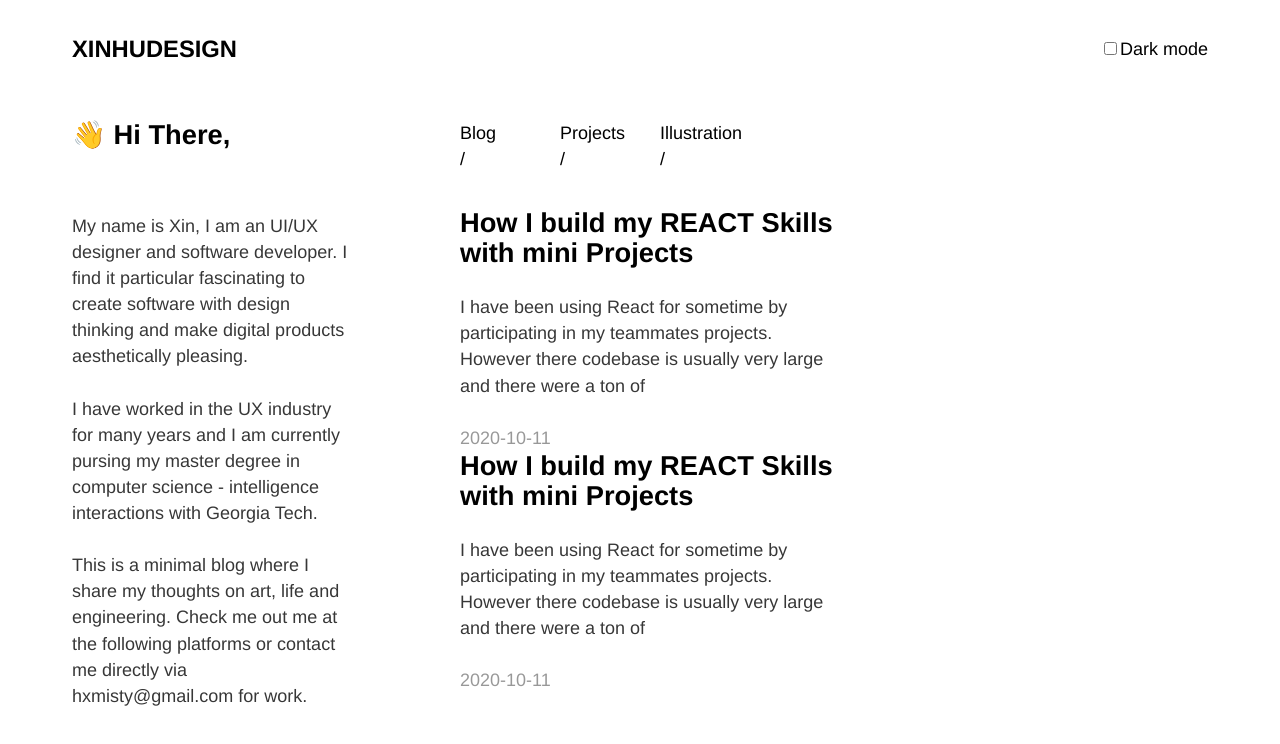
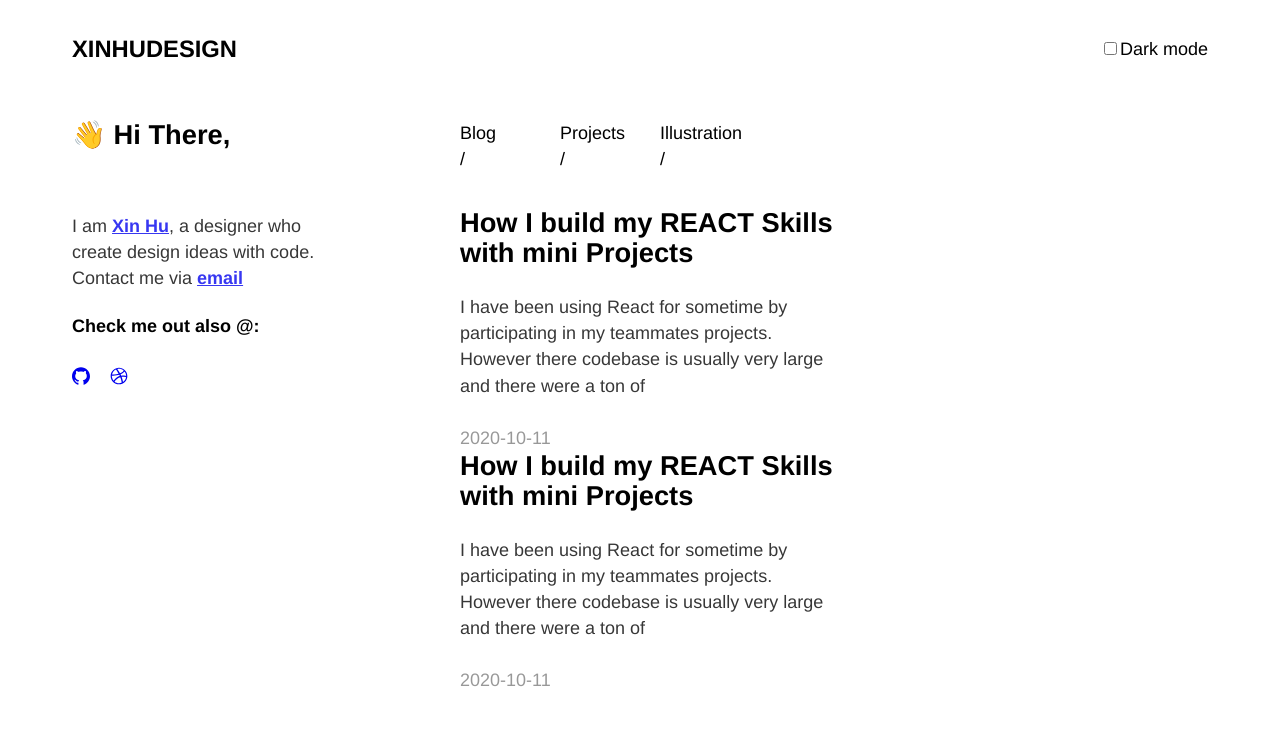
Before and after one commit to mistyhx/xinhu-blog, a Gatsby site: page / in a window 1280 px wide. Built offline with nearby package versions, Linux system fonts and the light colour scheme; Gatsby itself is replaced by a stand-in of ours.

Commit message:
updated the intro section

```diff
--- a/package.json
+++ b/package.json
@@ -5,6 +5,7 @@
   "version": "0.1.0",
   "author": "XIN HU <hxmisty@gmail.com>",
   "dependencies": {
+    "@ant-design/icons": "^4.2.1",
     "gatsby": "^2.23.12",
     "gatsby-image": "^2.4.9",
     "gatsby-plugin-dark-mode": "^1.1.2",
--- /dev/null
+++ b/src/components/Introduction/index.css
@@ -0,0 +1,5 @@
+.icon-list {
+  display: flex;
+  width: 56px;
+  justify-content: space-between;
+}
--- a/src/components/Introduction/index.js
+++ b/src/components/Introduction/index.js
@@ -1,21 +1,29 @@
 import React from "react"
+import { GithubOutlined, DribbbleOutlined } from "@ant-design/icons"
+import "./index.css"
 
 const Introduction = () => {
   return (
     <div>
       <h2 style={{ marginBottom: `3.5rem` }}>👋 Hi There,</h2>
       <p>
-        My name is Xin, I am an UI/UX designer and software developer. I find it particular fascinating to create
-        software with design thinking and make digital products aesthetically pleasing.
+        I am {""}
+        <a href="https://www.linkedin.com/in/xinhuuidesign/" target="_blank">
+          Xin Hu
+        </a>
+        , a designer who create design ideas with code. Contact me via <a href="mailto:hxmisty@gmail.com">email</a>
       </p>
-      <p>
-        I have worked in the UX industry for many years and I am currently pursing my master degree in computer science
-        - intelligence interactions with Georgia Tech.
-      </p>
-      <p>
-        This is a minimal blog where I share my thoughts on art, life and engineering. Check me out me at the following
-        platforms or contact me directly via hxmisty@gmail.com for work.{" "}
-      </p>
+      <div>
+        <h4>Check me out also @:</h4>
+        <div className="icon-list">
+          <a href="" target="_blank">
+            <GithubOutlined />
+          </a>
+          <a href="" target="_blank">
+            <DribbbleOutlined />
+          </a>
+        </div>
+      </div>
     </div>
   )
 }
--- a/src/utils/typography.js
+++ b/src/utils/typography.js
@@ -7,7 +7,9 @@ const typography = new Typography({
   bodyFontFamily: ["Helvetica", "sans-serif"],
   overrideStyles: () => ({
     a: {
-      color: "var(--textLink)",
+      // color: "var(--textLink)",
+      fontWeight: `bold`,
+      textDecoration: `underline`,
     },
     p: {
       opacity: 0.78,
```
Also changed, not shown: 1 other file.
